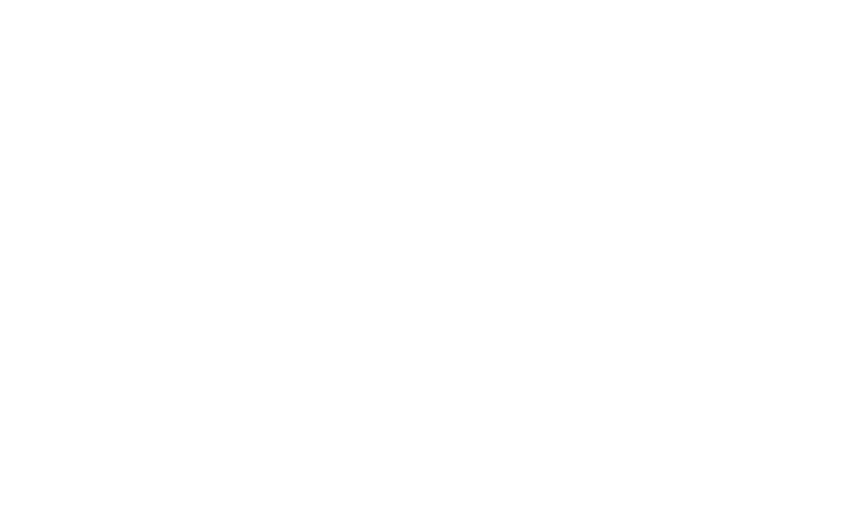
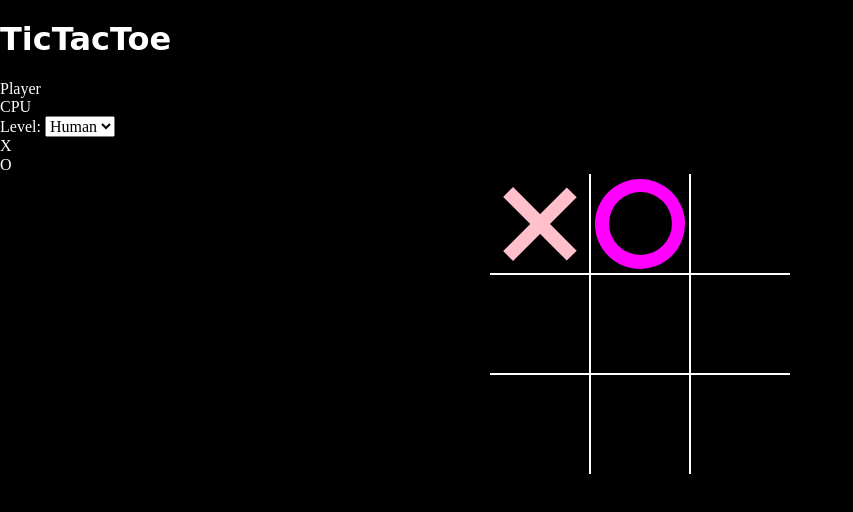
Before and after one commit to efyneftali/tictactoe, a plain HTML site: page index.html in a window 1280 px wide. Shown: the whole page, without its empty margins (0-853 px from the left). Drawn offline with Linux system fonts and the light colour scheme; a web font is replaced by a local one.

Commit message:
Added UI features

```diff
--- a/index.html
+++ b/index.html
@@ -1,13 +1,48 @@
 <!DOCTYPE html>
 <html>
 <head>
-    <title>Project</title>
+    <title>TicTacToe</title>
 	<meta name="viewport" content="width=device-width, initial-scale=1.0">
 	<link rel="stylesheet" href="normalize.css">
+	<link rel="preconnect" href="https://fonts.googleapis.com">
+	<link rel="preconnect" href="https://fonts.gstatic.com" crossorigin>
+	<link href="https://fonts.googleapis.com/css2?family=Irish+Grover&display=swap" rel="stylesheet">
 	<link rel="stylesheet" href="style.css">
 	<script type="app.js" defer></script>
 </head>
 <body>
-
+<h1>TicTacToe</h1>
+<div class="game" id="game">
+	<div>Player</div>
+	<div>CPU</div>
+	<form action="/notsure">
+		<label for="levels">Level:</label>
+		<select name="levels" id="levels">
+			<option value="Human">Human</option>
+			<option value="AI">AI</option>
+		</select>
+	</form>
+	<div>
+		<div class="Xs">X</div>
+		<div class="Os">O</div>
+	</div>
+	<!-- names sep by spc are two diff classes -->
+	<div class="board circle">
+		<div class="cell x" data-cell></div>
+		<div class="cell circle" data-cell></div>
+		<div class="cell" data-cell></div>
+		<div class="cell" data-cell></div>
+		<div class="cell" data-cell></div>
+		<div class="cell" data-cell></div>
+		<div class="cell" data-cell></div>
+		<div class="cell" data-cell></div>
+		<div class="cell" data-cell></div>
+	</div>
+	<div class="winning-msg" id="winning-msgs">
+		<div data-winning-msg-text>X wins!</div>
+		<button id="restartButton">Restart</button>
+		<!-- x's wins  or o's wins will go here -->
+	</div>
+</div>
 </body>
 </html>
--- a/style.css
+++ b/style.css
@@ -3,8 +3,167 @@
 *:after {
   box-sizing: border-box; /* includes the box border and margin in the overall box size */
 }
+:root{
+  --cell-size: 100px;
+  --mark-size: calc(var(--cell-size)*.9);
+}
 html, body {
+    color:white;
     margin: 0;
     padding: 0;
     margin-bottom: 0;
+    background-color: black;
 }
+
+h1{
+
+  font-family: 'Irish Grover', cursive;
+}
+
+.board{
+  display: grid;
+  justify-content: center;
+  align-content: center;
+  justify-items: center;
+  align-items: center;
+  grid-template-columns: repeat(3, auto);
+}
+
+.cell{
+  width: var(--cell-size);
+  height: var(--cell-size);
+  background-color: black;
+  border: 1px solid white;
+  display: flex;
+  justify-content: center;
+  align-items: center;
+  cursor: pointer;
+}
+
+/* remove borders from top 3 cells*/
+.cell:first-child,
+.cell:nth-child(2),
+.cell:nth-child(3){
+  border-top:none;
+}
+
+/* remove left border */
+.cell:nth-child(3n+1){
+  border-left: none;
+}
+
+/* remove right border */
+.cell:nth-child(3n+3){
+  border-right: none;
+}
+
+/* remove bottom border */
+.cell:last-child,
+.cell:nth-child(8),
+.cell:nth-child(7){
+  border-bottom: none;
+}
+
+/* only one mark per cell */
+.cell.x,
+.cell.circle{
+  cursor: not-allowed;
+}
+
+/* set color b4 grey */
+.cell.x::before,
+.cell.x::after{
+  background-color: pink;
+}
+.cell.circle::before{
+  background-color: magenta;
+}
+.cell.circle::after{
+  background-color:  black;
+}
+
+/* possible move shows in grey */
+.board.x .cell:not(.x):not(.circle):hover::before,
+.board.x .cell:not(.x):not(.circle):hover::after,
+.board.circle .cell:not(.x):not(.circle):hover::before{
+  background-color: lightgrey;
+}
+
+
+/* make X */
+/* display x when hovering over cell when no x or o is present*/
+.cell.x::before,
+.cell.x::after,
+.board.x .cell:not(.x):not(.circle):hover::before,
+.board.x .cell:not(.x):not(.circle):hover::after{
+  content: '';
+  width: calc(var(--mark-size)*.15);
+  height: var(--mark-size);
+  position: absolute;
+}
+.cell.x::before,
+.board.x .cell:not(.x):not(.circle):hover::before{
+  transform: rotate(45deg);
+}
+.cell.x::after,
+.board.x .cell:not(.x):not(.circle):hover::after{
+  transform: rotate(-45deg);
+}
+
+/* make circle */
+.cell.circle::before,
+.cell.circle:after,
+.board.circle .cell:not(.x):not(.circle):hover::before,
+.board.circle .cell:not(.x):not(.circle):hover::after{
+  content: '';
+  width: calc(var(--mark-size)*.15);
+  height: var(--mark-size);
+  position: absolute;
+  border-radius: 50%;;
+}
+
+.cell.circle::before,
+.board.circle .cell:not(.x):not(.circle):hover::before{
+  width: var(--mark-size);
+  height: var(--mark-size);
+}
+.cell.circle::after,
+.board.circle .cell:not(.x):not(.circle):hover::after{
+  width: calc(var(--mark-size)*.7);
+  height: calc(var(--mark-size)*.7);
+  background-color:  black;
+}
+
+/* style button and winner msg */
+.winning-msg{
+  display: none;
+  position: fixed;
+  background-color: rgba(29, 194, 144, 0.7);
+  top: 0;
+  left: 0;
+  right: 0;
+  bottom: 0;
+  /* display: flex; */
+  flex-direction: column;
+  justify-content: center;
+  align-items: center;
+  font-size: 5rem;
+}
+
+.winning-msg button{
+  font-size: 3rem;
+  background-color: silver;
+  border:1px solid black;
+  padding: .25em .5em;
+  cursor: pointer;
+}
+/* invert the color of the botton */
+.winning-msg button:hover{
+  background-color: black;
+  color: white;
+  border-color: white;
+}
+
+.winning-msg.show{
+  display: flex;
+}
```
Also changed, not shown: app.js (+11 -0 lines).
